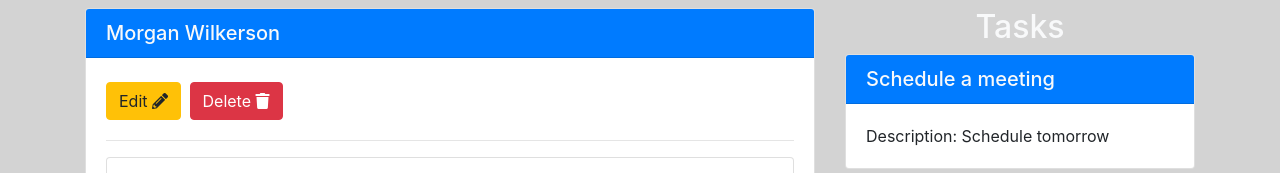
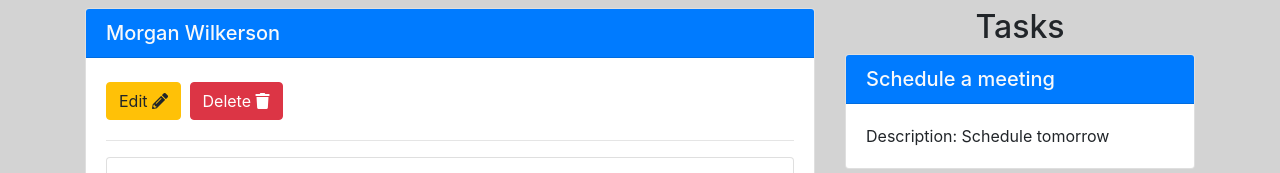
Before and after one commit to FrezeSteve/crm, a Django app: page /1/ in a window 1280 px wide. Shown: the part 56-229 px from the top of the page. Run offline with Django 3.2, Linux system fonts and the light colour scheme; a user stored in the database is signed in; data comes from the database, SQL or seed files in the repository; some libraries are stand-ins or nearby versions.

Commit message:
Finally settled on black

```diff
--- a/lead/templates/lead/lead_detail.html
+++ b/lead/templates/lead/lead_detail.html
@@ -37,7 +37,7 @@
     </div>
   </div>
   <div class="col-4">
-    <h2 class="text-light text-center">Tasks</h2>
+    <h2 class="text-center">Tasks</h2>
     {% for task in task_count %}
     <div class="card mb-2">
       <h5 class="card-header bg-primary">
```
